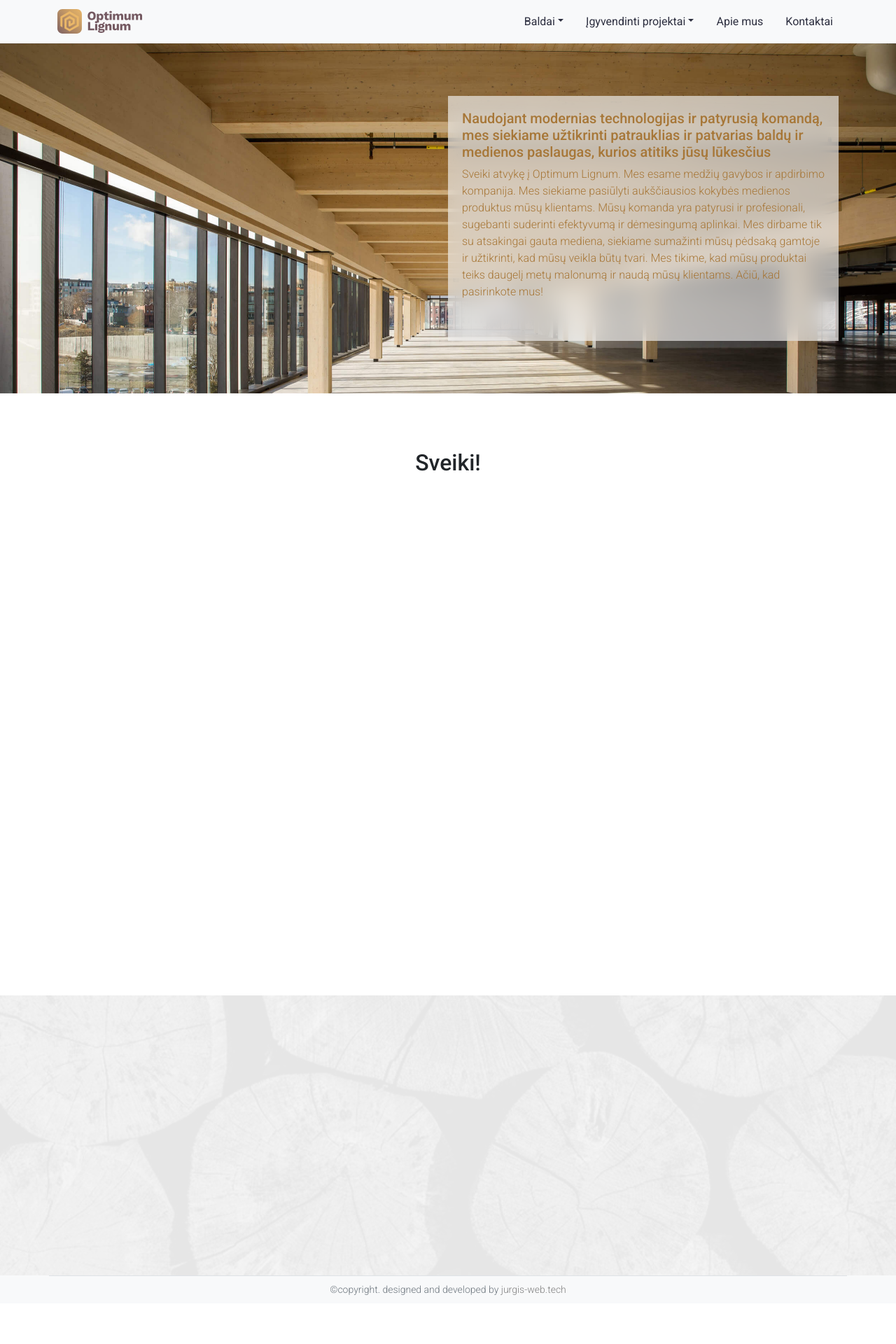
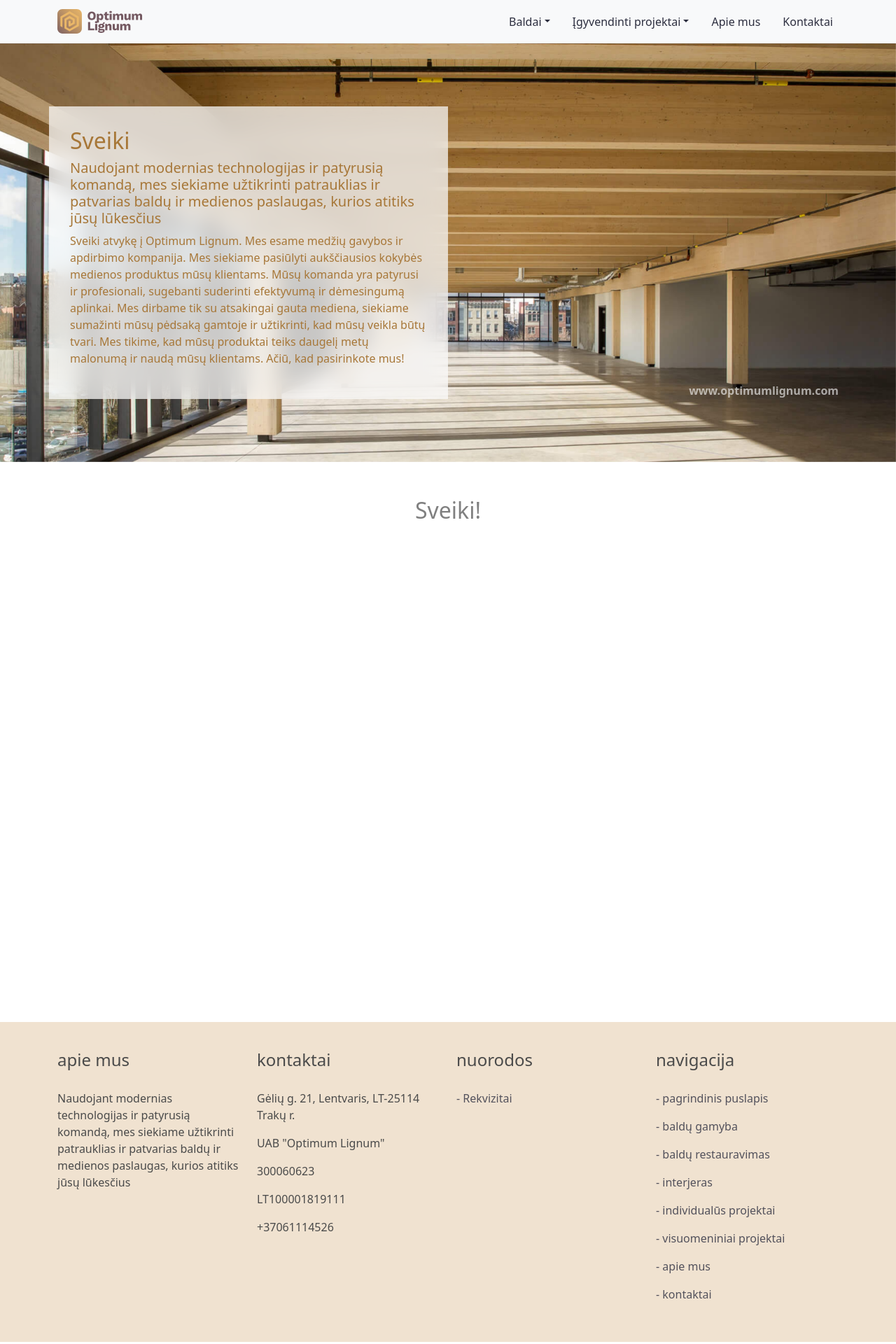
Before and after one commit to jurg1s/optimumlignum, a React (Create React App) app: page / in a window 1280 px wide. Shown: the top 1920 px of the page at 70% size. Before the commit the page ends 1862 px from the top, so only its background shows below. Built offline with nearby package versions, Linux system fonts and the light colour scheme; a web font is replaced by a local one.

Commit message:
footer-19

```diff
--- a/public/index.html
+++ b/public/index.html
@@ -2,7 +2,7 @@
 <html lang="en">
   <head>
     <meta charset="utf-8" />
-    <link rel="icon" href="%PUBLIC_URL%/ol_logo.svg" />
+    <link rel="icon" href="%PUBLIC_URL%/logo-ol.svg" />
     <meta name="viewport" content="width=device-width, initial-scale=1" />
     <meta name="theme-color" content="#000000" />
     <meta
--- a/src/App.css
+++ b/src/App.css
@@ -4,6 +4,9 @@
 @import url("https://fonts.googleapis.com/css2?family=Roboto:ital,wght@0,100;0,300;0,400;0,500;0,700;0,900;1,100;1,300;1,400;1,500;1,700;1,900&display=swap");
 
 @import url('https://fonts.googleapis.com/css2?family=Noto+Emoji:wght@300;400;500;600;700&display=swap');
+
+@import url('https://fonts.googleapis.com/css2?family=Lora:wght@500;600;700&display=swap');
+ž
 
 * {
   box-sizing: border-box;
@@ -14,12 +17,13 @@
 
 }
 ::selection {
-  background: #FF7D00;
+  background: #F79D1D;
   /* background: #ec4d37; */
   color: white;
 
 
 }
+
 
 /* global styling end */
 
--- a/src/components/Gototop.css
+++ b/src/components/Gototop.css
@@ -1,6 +1,6 @@
 .scrollTop {
   position: fixed;
-  bottom: 2rem;
+  bottom: 2.5rem;
   right: 2rem;
   z-index: 1000;
   cursor: pointer;
@@ -8,7 +8,7 @@
   width: 40px;
   height: 40px;
   opacity: 0.8;
-  background-color:#FF7D00;
+  background-color:#eca949;
 }
 .scrollTop .icon {
   height: 100%;
--- a/src/components/pages/Footer.css
+++ b/src/components/pages/Footer.css
@@ -1,53 +1,46 @@
-footer {
+footer.bottom {
   align-items: center;
   justify-content: center;
-
-  height: 40px;
+  color: gray;
 }
-
-
+footer.bottom a {
+  align-items: center;
+  justify-content: center;
+  color: gray;
+}
 footer.container p {
-  padding: 0;
+  padding: 9px 0;
   margin: 0;
   font-size: 14px;
 }
 footer a {
-  color: gray;
+  color: #2C2E3F;
   text-decoration: none;
 }
 footer a:hover {
-  color: gray;
+  color: #2C2E3F;
   text-decoration: underline;
 }
 
 .contfooter {
-  background-color: #f8f9fa;
+  background-color: white;
 }
 
 .footercontent {
-  width: 100%;
-  height: 400px;
+  background-color: #F0E2D0;
+
+}
+.up {
+  background-color: #F0E2D0;
+  /* background-color:#FE7865; */
+}
 
 
-}
-.up{
-  background-color:#e6e6e6;
-  height: 100%;
-  /* background-color:#FE7865; */
-
-
+.footerinfo h4{
+  padding-bottom: 20px;
 }
 
-.fimage {
-  mix-blend-mode: screen;
-opacity: 0.6;
-  background-repeat: repeat;
-  background-image: url("/public/images/wood-background.jpg");
-  background-attachment: fixed;
-  /* filter: blur(5px); */
-  background-size: 100%;
-  background-position: bottom 0px right 0px;
-    width: 100%;
-  height: 400px;
-
+.footerinfo{
+  padding: 40px 0;
+  opacity: 80%;
 }
--- a/src/components/pages/Footer.js
+++ b/src/components/pages/Footer.js
@@ -1,4 +1,5 @@
 import React from "react";
+import { Link } from "react-router-dom";
 import "./Footer.css";
 
 const Footer = () => {
@@ -6,13 +7,47 @@ const Footer = () => {
     <>
       <div className="contfooter ">
         <footer className="footercontent">
-          <div className="up ">
-            <div className="fimage "></div>
+          <div className="up container border-left">
+            <div className=" row">
+              <div className="footerinfo row-3 col-lg-3">
+                <h4>apie mus</h4>
+                <p>Naudojant modernias technologijas ir patyrusią komandą, mes siekiame užtikrinti patrauklias ir patvarias baldų ir medienos paslaugas, kurios atitiks jūsų lūkesčius</p>
+
+              </div>
+              <div className="footerinfo row-3 col-lg-3">
+                <h4>kontaktai</h4>
+                <p>Gėlių g. 21, Lentvaris, LT-25114 Trakų r.</p>
+                <p>UAB "Optimum Lignum"</p>
+                <p>300060623</p>
+                <p>	LT100001819111</p>
+                <p>+37061114526</p>
+
+              </div>
+              <div className="footerinfo row-3 col-lg-3">
+                <h4>nuorodos</h4>
+                <p><a href="https://rekvizitai.vz.lt/imone/uab_optimum_lignum/">- Rekvizitai</a></p>
+
+              </div>
+              <div className="footerinfo row-3 col-lg-3">
+                <h4>navigacija</h4>
+                <p><Link to={"/"}>- pagrindinis puslapis</Link></p>
+                <p><Link to={"/baldugamyba"}>- baldų gamyba</Link></p>
+                <p><Link to={"/baldurestauravimas"}>- baldų restauravimas</Link></p>
+                <p><Link to={"/interjeras"}>- interjeras</Link></p>
+                <p><Link to={"/individualus"}>- individualūs projektai</Link></p>
+                <p><Link to={"/visuomeniniai"}>- visuomeniniai projektai</Link></p>
+                <p><Link to={"/apiemus"}>- apie mus</Link></p>
+                <p><Link to={"/kontaktai"}>- kontaktai</Link></p>
+
+
+
+              </div>
+            </div>
           </div>
         </footer>
 
-        <footer className="container bottom d-flex border-top">
-          <p className="link text-center text-muted">
+        <footer className="container bottom d-flex">
+          <p className="link text-center ">
             &copy;copyright. designed and developed by
             <a href="https://www.jurgis-web.tech/"> jurgis-web.tech</a>
           </p>
--- a/src/components/pages/Home.css
+++ b/src/components/pages/Home.css
@@ -1,82 +1,101 @@
-.hero_image {
-  height: 500px;
-  display: flex;
-  align-items: center;
-
-  justify-content:end;
-}
-.elementas {
-    width: 100px;
-    height: 100px;
-    position: relative;
-  height: 70%;
-  width: 50%;
+.hero_image .hero_text {
+  position: relative;
   backdrop-filter: blur(15px) saturate(76%);
   /* background-color: rgba(222, 184, 135, 0.521); */
- /* border-radius: 16px; */
-  background-color: hsla(0, 0%, 100%, .6);
+  /* border-radius: 16px; */
+  background-color: hsla(0, 0%, 100%, 0.7);
   color: rgb(167, 119, 56);
-  padding: 20px;
+  padding: 30px;
   z-index: 99;
-  animation-name: example;
+  animation-name: top;
   animation-duration: 1s;
 }
 
+.hero_image {
+  /* margin-top: 62px; */
+  padding: 90px 0;
+}
 
-@media only screen and (max-width: 991px) {
-    .elementas h5{
-      font-size: 10px;
-    }
-    .elementas p{
-        font-size: 5.5px;
-      }
+.hero_text,
+.hero_empty {
+  /* margin: 40px 0; */
+}
+
+.hero_text h2 {
+}
+.hero_empty {
+  display: flex;
+  align-items: flex-end;
+  justify-content: flex-end;
+}
+.hero_empty h2 {
+  text-align: center;
+  background-color: hsla(0, 0%, 100%, 0.9);
+  -webkit-background-clip: text;
+  font-family: "Lora", serif;
+  font-weight: 700;
+  font-size: 74px;
+
+  -webkit-text-fill-color: transparent;
+}
+.hero_empty p {
+  color: hsla(0, 0%, 100%, 0.6);
+  font-weight: 600;
+  margin: 0;
+  padding: 0;
+}
+
+@keyframes top {
+  0% {
+    opacity: 0;
+    left: 0px;
+    top: -100px;
   }
-
-
-@keyframes example {
-    0%   {opacity: 0; left:0px; top:-100px;}
-
-    100% {opacity: 1; left:0px; top:0px;}
+  50% {
+    opacity: 0;
+    left: 0px;
+    top: -100px;
   }
-
-
-@media only screen and (max-width: 991px) {
-  .hero_image {
-    height: 300px;
+  100% {
+    opacity: 1;
+    left: 0px;
+    top: 0px;
   }
 }
 
-.image_test {
+.image_backround {
   display: flex;
   align-items: flex-end;
   justify-content: center;
 }
 
-.image_test img {
-  height: 100%;
+.image_backround img {
+  /* padding-top: 40rem; */
+  height: 60%;
   width: 100%;
   object-fit: cover;
   position: fixed;
   z-index: -99;
-  max-height: 500px;
 }
-
+@media only screen and (max-width: 1400px) {
+  .image_backround img {
+    height: 100%;
+  }
+}
 body {
-  margin: 0;
   overflow-x: hidden;
 }
 
-.child {
+.homecontainer {
   width: 100vw;
   position: relative;
   left: calc(-50vw + 50%);
-
   height: 100vh;
   background-color: white;
 }
 
-.hero {
+.home_content {
   text-align: center;
-  margin: 60px;
-  padding: 20px;
+  padding-top: 50px;
+  color: gray;
 }
--- a/src/components/pages/Home.js
+++ b/src/components/pages/Home.js
@@ -4,18 +4,35 @@ import "./Home.css";
 const Home = () => {
   return (
     <>
-      <div className="hero_image">
-       <div className="elementas">
-        <h5>Naudojant modernias technologijas ir patyrusią komandą, mes siekiame užtikrinti patrauklias ir patvarias baldų ir medienos paslaugas, kurios atitiks jūsų lūkesčius</h5>
-        <p>Sveiki atvykę į Optimum Lignum. Mes esame medžių gavybos ir apdirbimo kompanija. Mes siekiame pasiūlyti aukščiausios kokybės medienos produktus mūsų klientams. Mūsų komanda yra patyrusi ir profesionali, sugebanti suderinti efektyvumą ir dėmesingumą aplinkai. Mes dirbame tik su atsakingai gauta mediena, siekiame sumažinti mūsų pėdsaką gamtoje ir užtikrinti, kad mūsų veikla būtų tvari. Mes tikime, kad mūsų produktai teiks daugelį metų malonumą ir naudą mūsų klientams. Ačiū, kad pasirinkote mus!</p>
-       </div>
+      <div className="hero_image row">
+        <div className="hero_text row-6 col-lg-6 ">
+          <h2>Sveiki</h2>
+          <h5>
+            Naudojant modernias technologijas ir patyrusią komandą, mes siekiame
+            užtikrinti patrauklias ir patvarias baldų ir medienos paslaugas,
+            kurios atitiks jūsų lūkesčius
+          </h5>
+          <p>
+            Sveiki atvykę į Optimum Lignum. Mes esame medžių gavybos ir
+            apdirbimo kompanija. Mes siekiame pasiūlyti aukščiausios kokybės
+            medienos produktus mūsų klientams. Mūsų komanda yra patyrusi ir
+            profesionali, sugebanti suderinti efektyvumą ir dėmesingumą
+            aplinkai. Mes dirbame tik su atsakingai gauta mediena, siekiame
+            sumažinti mūsų pėdsaką gamtoje ir užtikrinti, kad mūsų veikla būtų
+            tvari. Mes tikime, kad mūsų produktai teiks daugelį metų malonumą ir
+            naudą mūsų klientams. Ačiū, kad pasirinkote mus!
+          </p>
         </div>
-      <div className="image_test">
+        <div className="hero_empty row-6 col-lg-6">
+          <p>www.optimumlignum.com</p>
+        </div>
+      </div>
+      <div className="image_backround">
         <img src="/images/wood-interior-2.3.jpg" alt="" />
       </div>
-      <div class="child">
+      <div class="homecontainer">
         <div className="container">
-          <div className="hero">
+          <div className="home_content">
             <h2>Sveiki!</h2>
           </div>
         </div>
--- a/src/components/pages/Kontaktai.css
+++ b/src/components/pages/Kontaktai.css
@@ -36,8 +36,8 @@
 }
 
 .btn {
-  background-color: #FF7D00 !important;
-  border: 1px solid #FF7D00 !important;
+  background-color: #eca949 !important;
+  border: 1px solid #eca949 !important;
   color: white !important;
   border-radius: 0!important;
   width: 100%;
@@ -49,8 +49,8 @@
 }
 .btn:active {
     background-color: transparent !important;
-    color: #FF7D00 !important;
-    border: 1px solid #FF7D00 !important;
+    color: #eca949 !important;
+    border: 1px solid #eca949 !important;
 }
 
 .form-control {
@@ -77,7 +77,7 @@
 
 }
 .contactico a:hover{
-    color: #FF7D00!important;
+    color: #eca949!important;
     cursor: pointer;
 }
 
@@ -97,8 +97,8 @@
 }
 
 .form-control:focus {
-    border-color: #FF7D00!important;
-    box-shadow: 0 0 0 0.01rem #FF7D00!important;
+    border-color: #eca949!important;
+    box-shadow: 0 0 0 0.01rem #eca949!important;
 
 }
 
```
Also changed, not shown: public/logo-ol.svg (added).
